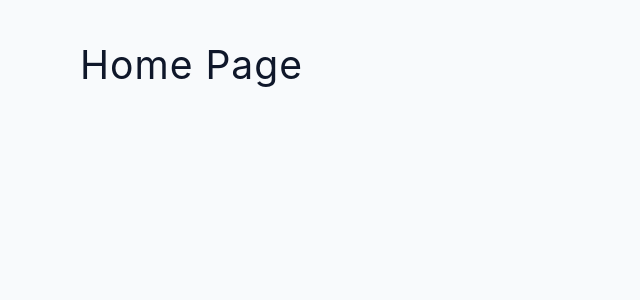
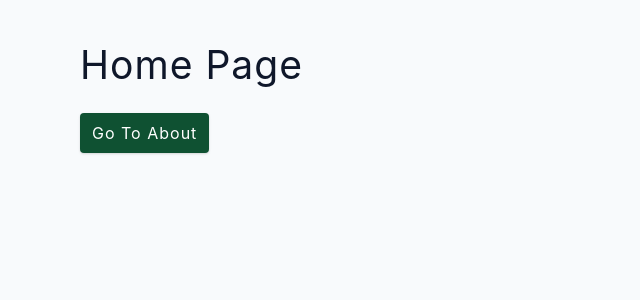
Before and after one commit to digirajsolutions/react-router-6, a React (Create React App) app: page / in a window 1280 px wide. Shown: the top 300 px of the page, without its empty margins (0-640 px from the left). Built offline with nearby package versions, Linux system fonts and the light colour scheme.

Commit message:
add Link component to navigate within application

```diff
--- a/src/pages/About.js
+++ b/src/pages/About.js
@@ -1,8 +1,13 @@
+import { Link } from 'react-router-dom'
+
 const About = () => {
   return (
     <section className='section'>
       <h2>About</h2>
+      <Link className='btn' to='/'>
+        Back Home
+      </Link>
     </section>
-  );
-};
-export default About;
+  )
+}
+export default About
--- a/src/pages/Home.js
+++ b/src/pages/Home.js
@@ -1,7 +1,12 @@
+import { Link } from 'react-router-dom'
+
 const Home = () => {
   return (
     <section className='section'>
       <h2>Home Page</h2>
+      <Link className='btn' to='/about'>
+        Go to About
+      </Link>
     </section>
   )
 }
```
